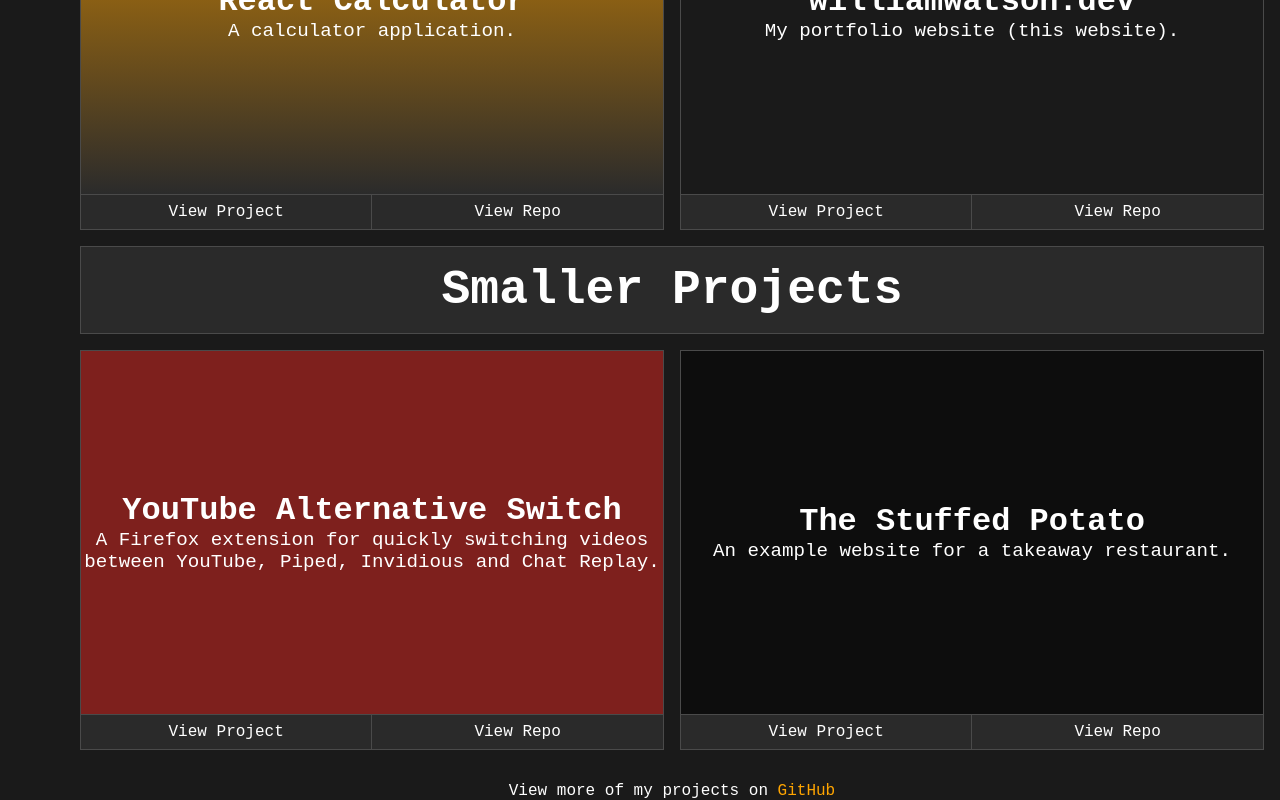
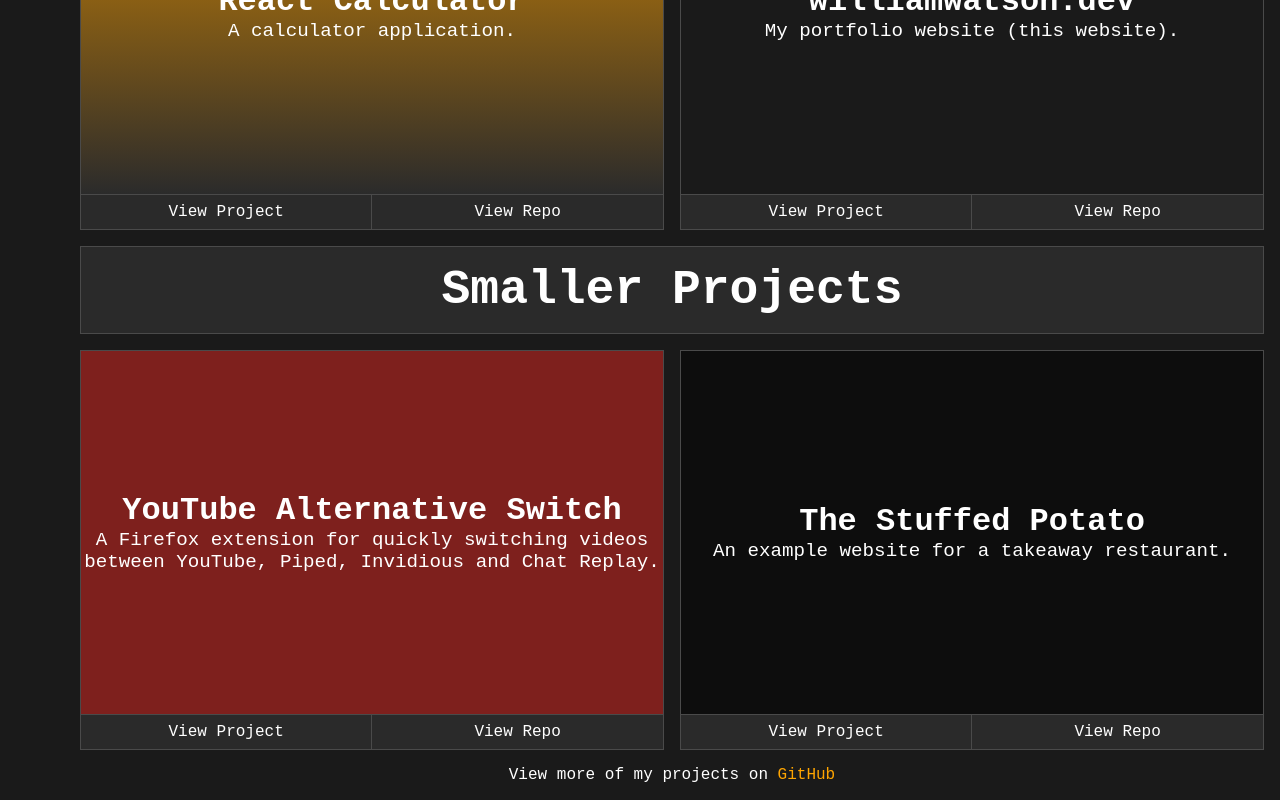
Before and after one commit to willswats/williamwatson, a SvelteKit app: page /projects in a window 1280 px wide. Shown: the part 1186-1986 px from the top of the page. Built offline with nearby package versions, Linux system fonts and the light colour scheme.

Commit message:
refactor: remove footer margin

```diff
--- a/src/routes/projects/+page.svelte
+++ b/src/routes/projects/+page.svelte
@@ -94,7 +94,6 @@
 	footer {
 		display: flex;
 		justify-content: center;
-		margin-top: 1rem;
 	}
 
 	footer a {
```
